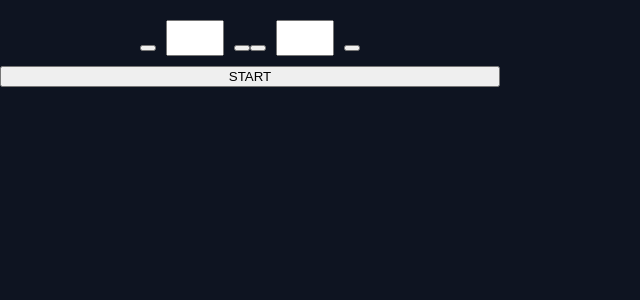
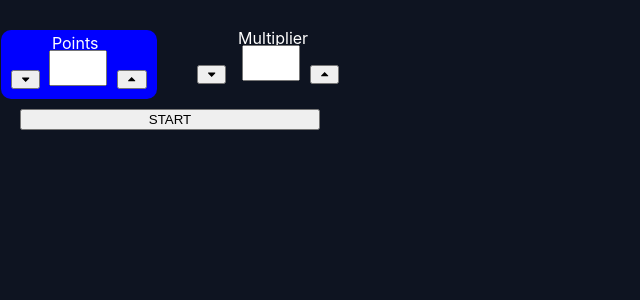
Before and after one commit to probablypenera007/guessnumber_frontend, a React (Create React App) app: page / in a window 1280 px wide. Shown: the top 300 px of the page, without its empty margins (0-640 px from the left). Built offline with nearby package versions, Linux system fonts and the light colour scheme.

Commit message:
react icons package installed
npm install react-icons

```diff
--- a/package.json
+++ b/package.json
@@ -12,6 +12,7 @@
     "@types/react-dom": "^18.3.0",
     "react": "^18.3.1",
     "react-dom": "^18.3.1",
+    "react-icons": "^5.1.0",
     "react-router-dom": "^6.23.0",
     "react-scripts": "^5.0.1",
     "socket.io-client": "^4.7.5",
--- a/src/components/PlayerInput/PlayerInput.module.css
+++ b/src/components/PlayerInput/PlayerInput.module.css
@@ -4,9 +4,11 @@
     margin-top: 20px;
     flex-direction: column;
     /* background-color: #0e1421; */
-    max-width: 500px;
+    max-width: 300px;
     padding: 0;
     margin: 0;
+    padding-top: 10px;
+    padding-left: 20px;
 }
 
 .playerInput__container{
@@ -21,8 +23,10 @@
 .playerInput__points{
     display: flex;
     justify-content: center;
-    align-items: center;
     margin-top: 20px;
+    border-radius: 10px;
+    background-color: blue;
+    padding: 20px 10px 10px;
 }
 
 .playerInput__points_down{
@@ -32,12 +36,20 @@
     margin-top: 20px;
 }
 
+.playerInput__point_text{
+    display: flex;
+    justify-content: center;
+    align-items: center;
+    margin: -57px -59px -4px 12px;
+}
+
 .playerInput__points_input{
     width: 50px;
     height: 30px;
     text-align: center;
     font-size: 20px;
     margin: 0 10px;
+
 }
 
 .playerInput__points_up{
@@ -50,8 +62,8 @@
 .playerInput__multiplier{
     display: flex;
     justify-content: center;
-    align-items: center;
     margin-top: 20px;
+    margin-left: 40px;
 }
 
 .playerInput__multiplier_down{
@@ -61,7 +73,16 @@
     margin-top: 20px;
 }
 
+.playerInput__multiplier_text{
+    display: flex;
+    justify-content: center;
+    align-items: center;
+    margin: -57px -76px -4px 12px;
+}
+
 .playerInput__multiplier_input{
+    display: flex;
+    flex-direction: column;
     width: 50px;
     height: 30px;
     text-align: center;
--- a/src/components/PlayerInput/PlayerInput.tsx
+++ b/src/components/PlayerInput/PlayerInput.tsx
@@ -1,4 +1,5 @@
 import React from "react";
+import {TiArrowSortedDown, TiArrowSortedUp} from "react-icons/ti";
 
 //Internal imports
 import Style from "./PlayerInput.module.css";
@@ -8,17 +9,28 @@ const PlayerInput = () => {
     <div className={Style.playerInput}>
       <div className={Style.playerInput__container}>
         <div className={Style.playerInput__points}>
-          <button className={Style.playerInput__points_down}></button>
+          <button className={Style.playerInput__points_down}>
+            <TiArrowSortedDown />
+          </button>
+          <p className={Style.playerInput__point_text}>Points</p>
           <input type="number" className={Style.playerInput__points_input} />
-          <button className={Style.playerInput__points_up}></button>
+          <button className={Style.playerInput__points_up}>
+            <TiArrowSortedUp />
+          </button>
         </div>
         <div className={Style.playerInput__multiplier}>
-          <button className={Style.playerInput__multiplier_down}></button>
+          <button className={Style.playerInput__multiplier_down}>
+            <TiArrowSortedDown/>
+          </button>
+          <p className={Style.playerInput__multiplier_text}>Multiplier</p>
           <input
             type="number"
             className={Style.playerInput__multiplier_input}
           />
-          <button className={Style.playerInput__multipilier_up}></button>
+
+          <button className={Style.playerInput__multipilier_up}>
+            <TiArrowSortedUp/>
+          </button>
         </div>
       </div>
       <button className={Style.playerInput__submit}>START</button>
```
Also changed, not shown: 1 other file (tests, documents, lock files or other folders).
